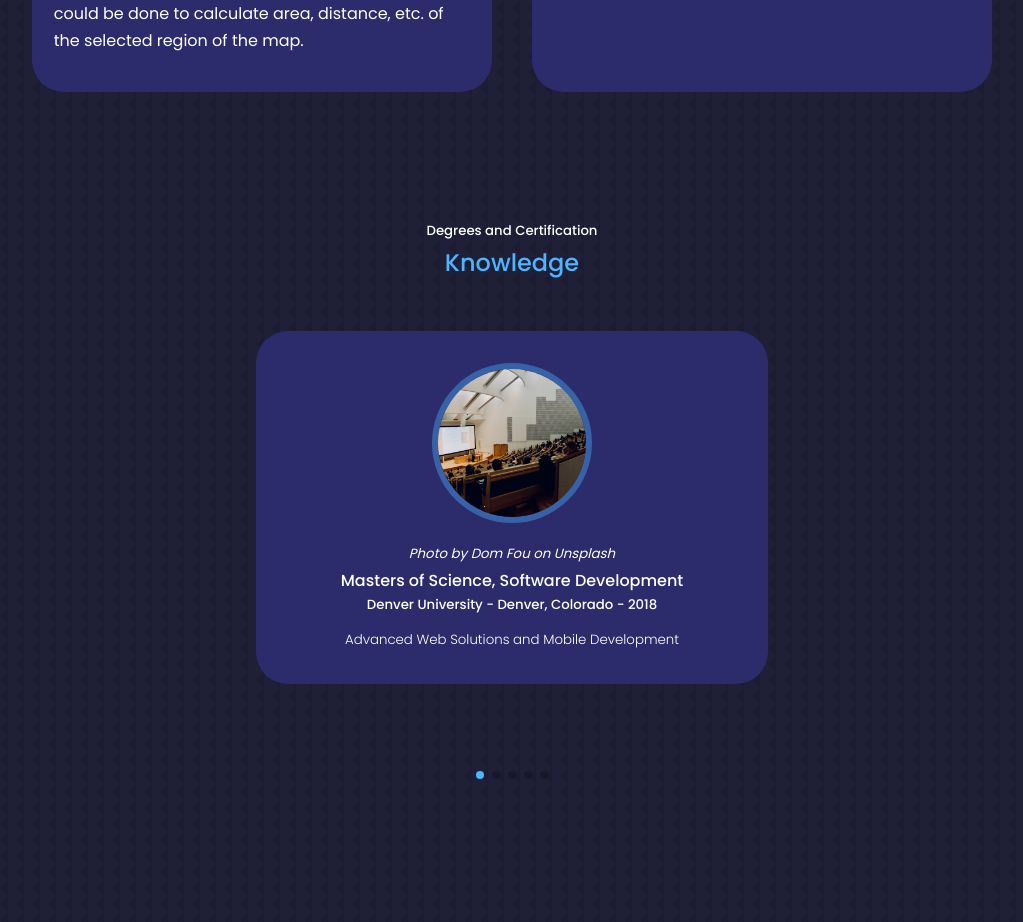
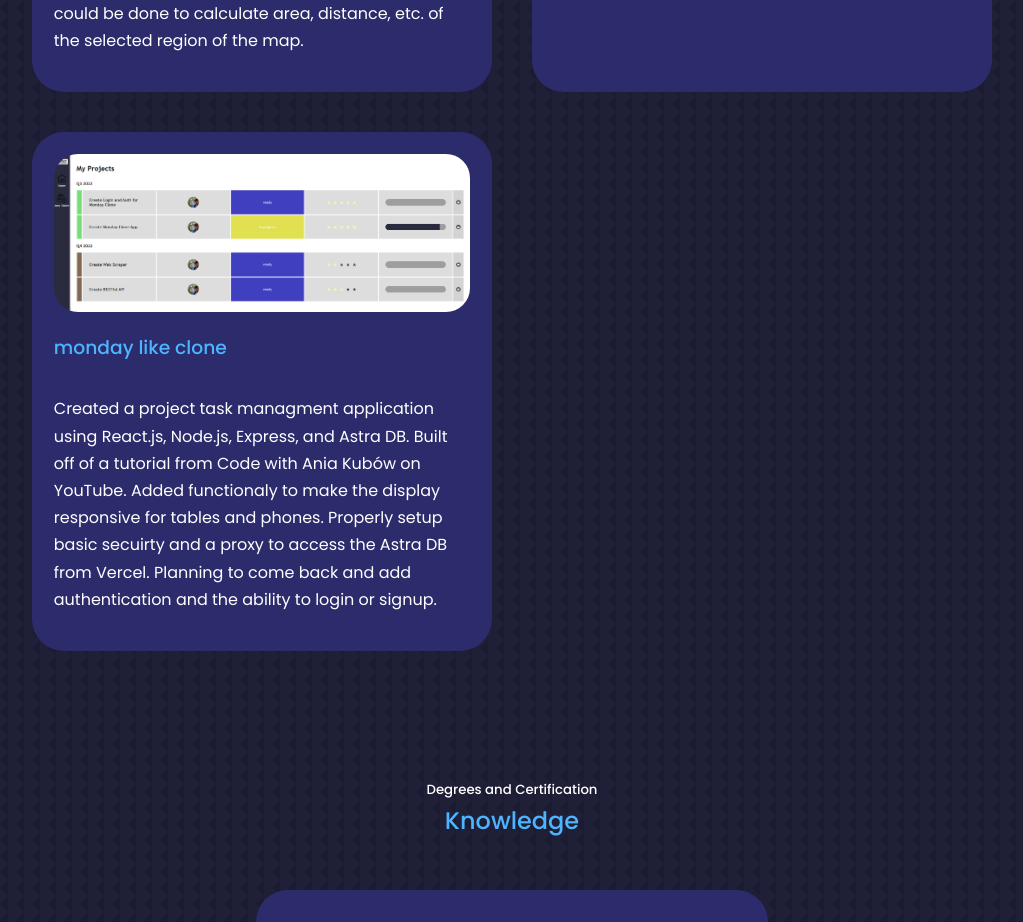
Before and after one commit to CJConley89/React-Portfolio-Website, a React (Create React App) app: page / in a window 1280 px wide. Shown: the part 6160-7082 px from the top of the page, without its empty margins (128-1151 px from the left). Built offline with nearby package versions, Linux system fonts and the light colour scheme; grey boxes are pictures that could not be loaded; the HTML template or start-up script is replaced by a standard one.

Commit message:
committing changes to personal projects - monday clone

```diff
--- a/src/components/personalPortfolio/PortfolioPersonal.jsx
+++ b/src/components/personalPortfolio/PortfolioPersonal.jsx
@@ -2,6 +2,8 @@ import React from 'react'
 import './PortfolioPersonal.css'
 import IMG1 from '../../assets/ArcGIS_API_Testing.PNG'
 import IMG2 from '../../assets/travel-blog.png'
+import IMG3 from '../../assets/monday-clone.png'
+
 const data = [
   {
     id: 1,
@@ -16,6 +18,13 @@ const data = [
     title: 'MERN Stack Blog using Sanity.IO',
     link: 'https://coral-app-donzf.ondigitalocean.app/',
     description: 'Created Blog using Sanity.IO for backend and used Node.js and Next.js for the front end. Built off of a tutorial from Code with Ania Kubów on YouTube.'
+  },
+  {
+    id: 3,
+    image: IMG3,
+    title: 'monday like clone',
+    link: 'https://monday-clone-tau.vercel.app/',
+    description: 'Created a project task managment application using React.js, Node.js, Express, and Astra DB. Built off of a tutorial from Code with Ania Kubów on YouTube. Added functionaly to make the display responsive for tables and phones. Properly setup basic secuirty and a proxy to access the Astra DB from Vercel. Planning to come back and add authentication and the ability to login or signup.'
   }
 ]
 
```
Also changed, not shown: src/assets/monday-clone.png (added).
